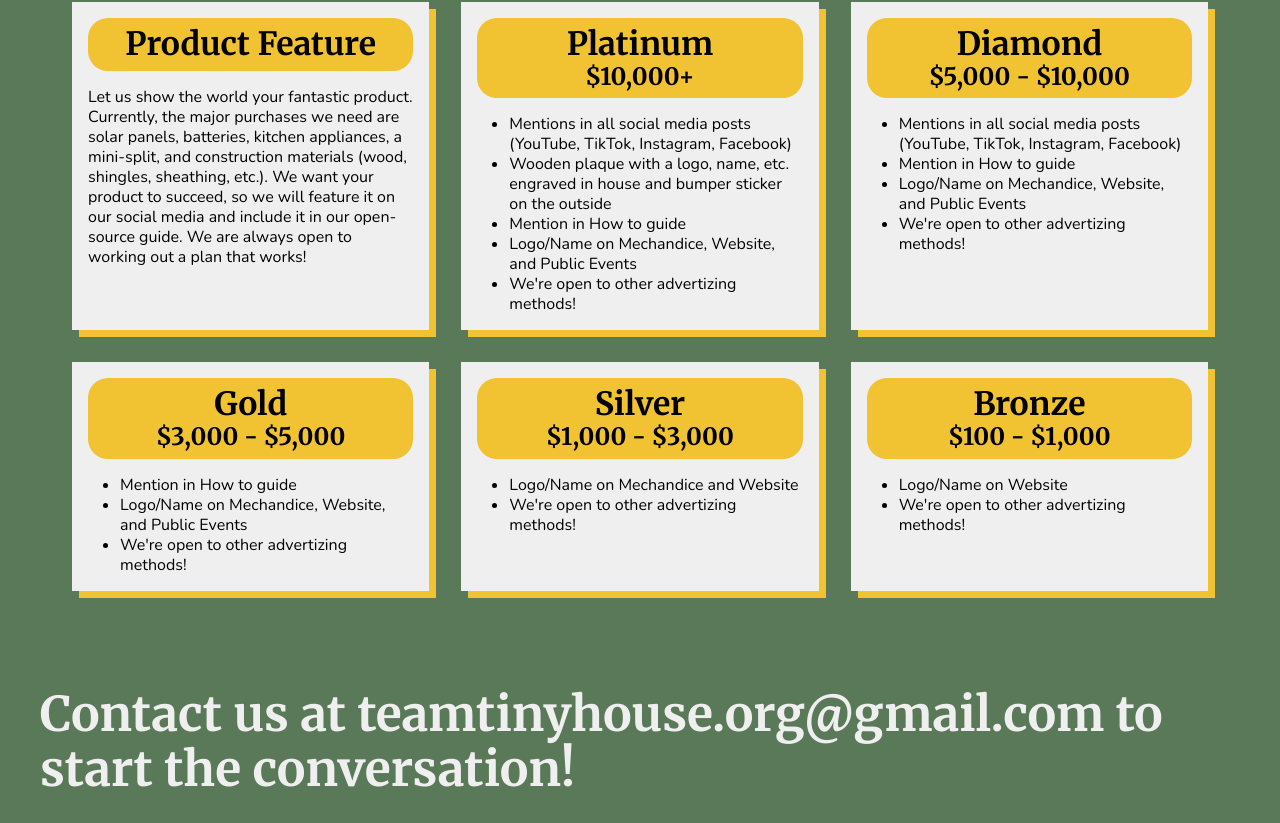
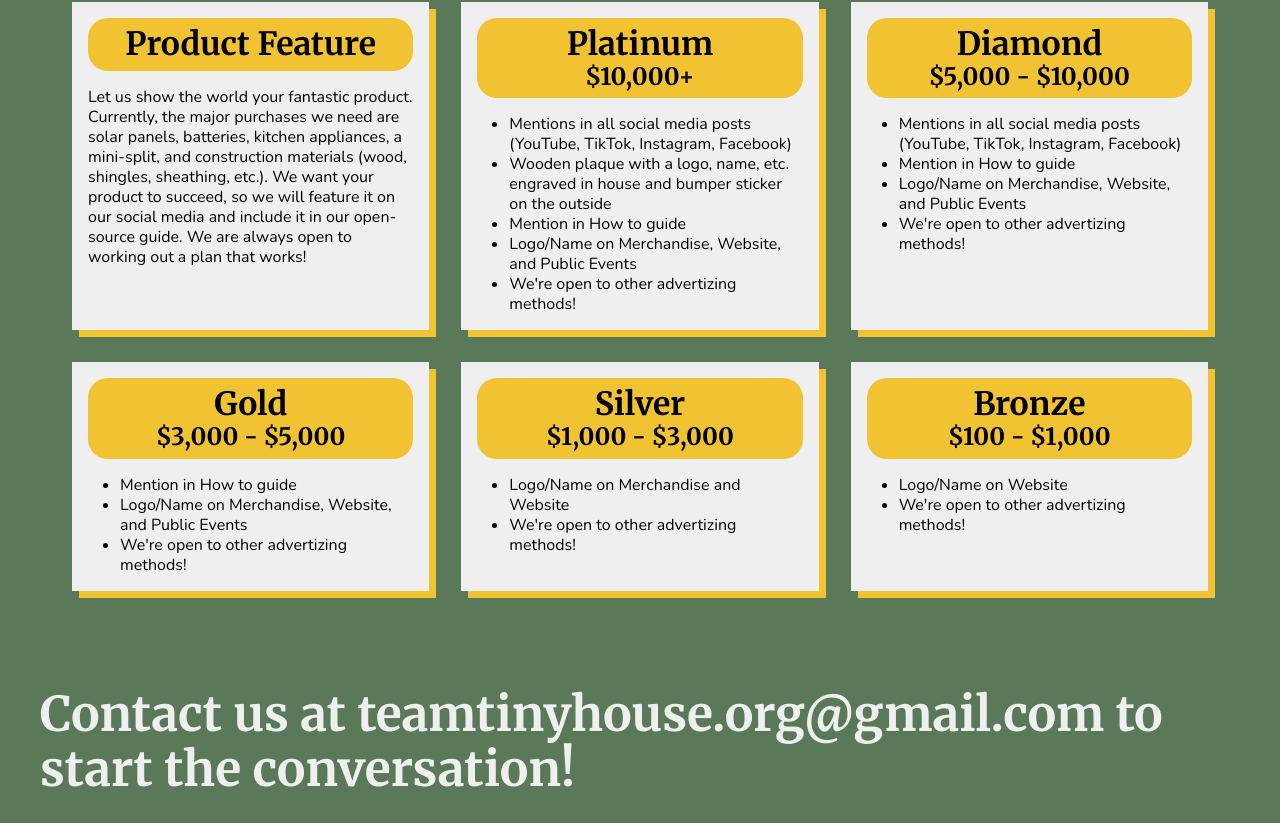
Before and after one commit to TeamTinyHouse/teamtinyhouse.github.io, a website built with Parcel: page donate.html in a window 1280 px wide. Shown: the part 1664-2487 px from the top of the page. Built offline with nearby package versions, Linux system fonts and the light colour scheme.

Commit message:
Update donate.html
mechandice --> Merchandise

```diff
--- a/donate.html
+++ b/donate.html
@@ -245,7 +245,7 @@
 								Mention in How to guide
 							</li>
 							<li class="tierPrize">
-								Logo/Name on Mechandice, Website, and Public Events
+								Logo/Name on Merchandise, Website, and Public Events
 							</li>
 							<li class="tierPrize">
 								We're open to other advertizing methods!
@@ -268,7 +268,7 @@
 								Mention in How to guide
 							</li>
 							<li class="tierPrize">
-								Logo/Name on Mechandice, Website, and Public Events
+								Logo/Name on Merchandise, Website, and Public Events
 							</li>
 							<li class="tierPrize">
 								We're open to other advertizing methods!
@@ -288,7 +288,7 @@
 								Mention in How to guide
 							</li>
 							<li class="tierPrize">
-								Logo/Name on Mechandice, Website, and Public Events
+								Logo/Name on Merchandise, Website, and Public Events
 							</li>
 							<li class="tierPrize">
 								We're open to other advertizing methods!
@@ -305,7 +305,7 @@
 						</h1>
 						<ul class="tierPrizes">
 							<li class="tierPrize">
-								Logo/Name on Mechandice and Website
+								Logo/Name on Merchandise and Website
 							</li>
 							<li class="tierPrize">
 								We're open to other advertizing methods!
```
